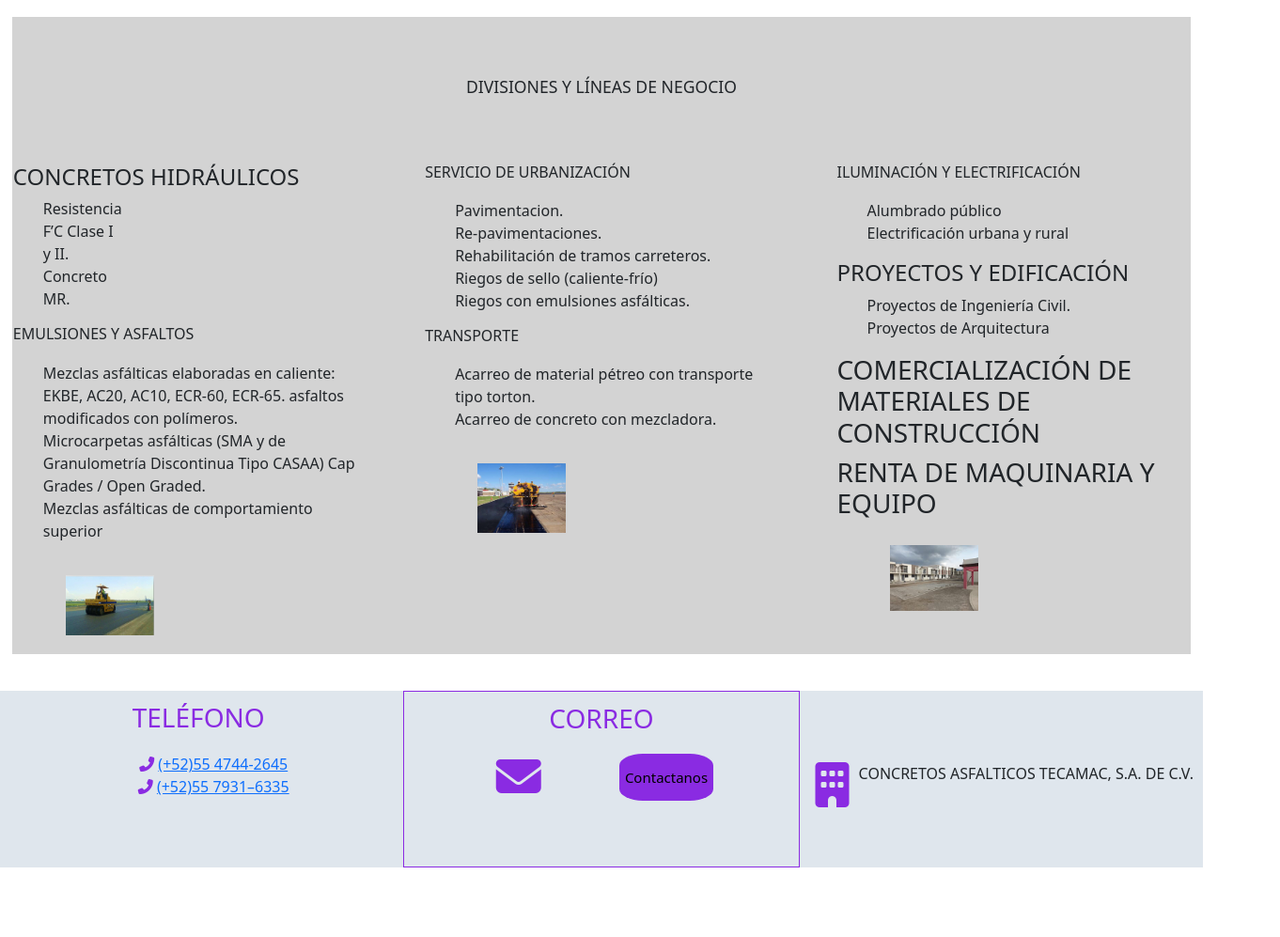
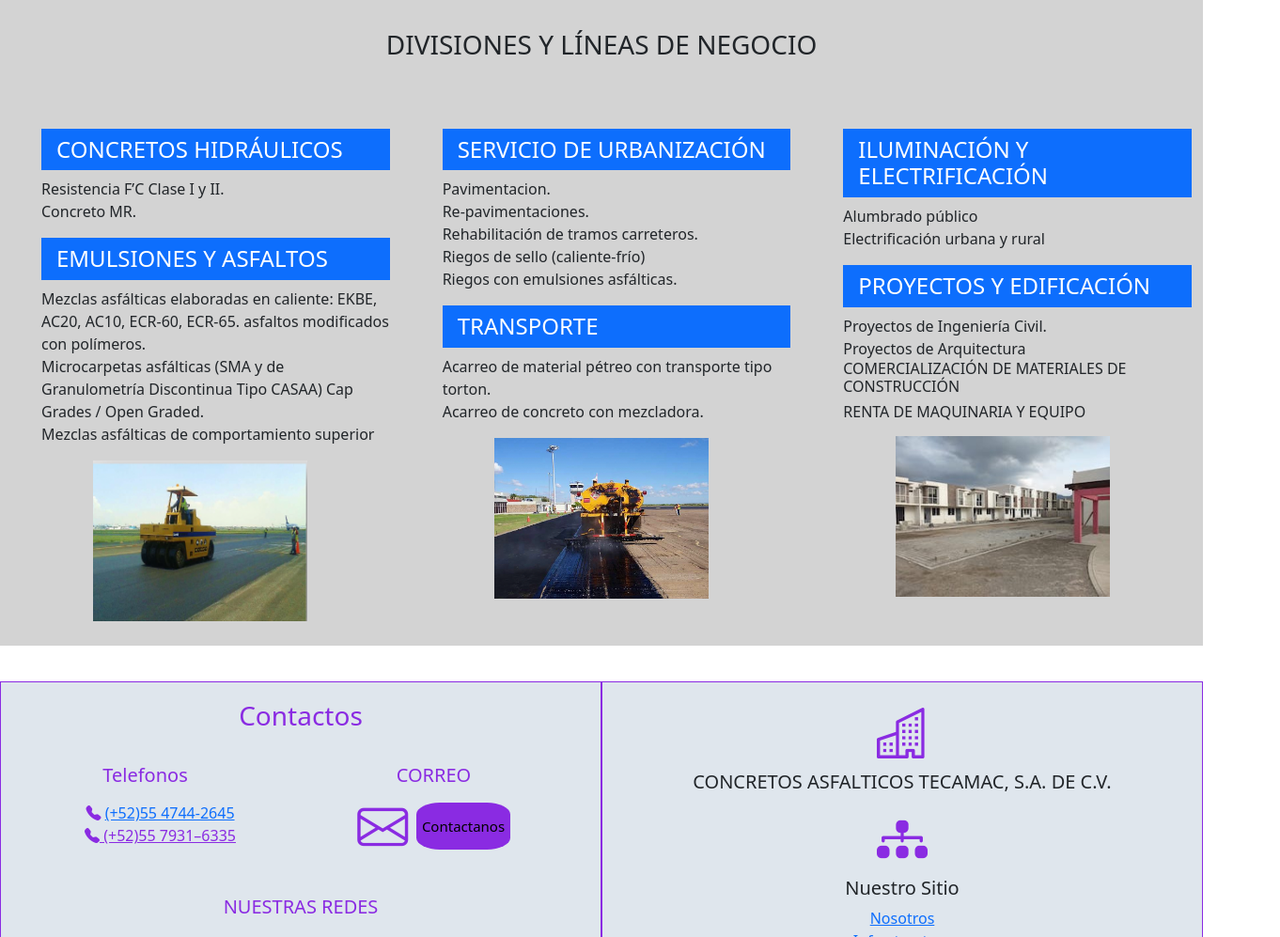
Before and after one commit to nfillon/Catsa-Web, a plain HTML site: page pages/infrastructura.html in a window 1280 px wide. Shown: the part 1161-2158 px from the top of the page at 94% size, 1362 px wide, since content can reach past the window. Before the commit the page ends 2084 px from the top, so only its background shows below. Drawn offline with nearby package versions, Linux system fonts and the light colour scheme.

Commit message:
rama scss

```diff
--- a/css/catsa.css
+++ b/css/catsa.css
@@ -111,6 +111,8 @@
     text-align: center;
 }
 
+.divInfra
+
 /*third section index con Flexbox*/
 
 .contenedor {
--- a/css/catsa2.css
+++ b/css/catsa2.css
@@ -3,8 +3,6 @@
     padding: 0;
     box-sizing: border-box;
 }
-
-
 
 /* Contenedor Flex para toda la pagina */
 
@@ -41,8 +39,6 @@
 
 /* INDEX */
 
-
-
 .textAboutH3 {
     padding-top: 15%;
     font-size: 1.3em;
@@ -54,8 +50,6 @@
     font-size: 1.3em;
     color: blueviolet;
     text-align: center;
-
-    /*white-space: pre-wrap;*/
 }
 
 .textBanner {
@@ -85,6 +79,58 @@
     text-align: center; */
     white-space: pre-line;
 }
+/*Experiencia*/
+.divInfra1 {
+    margin-bottom: 3%;
+}
+.divInfra1 div {
+    align-items: center;
+    padding-top: 2%;
+}
+.divInfra2 div img{
+    align-items: center;
+}
+.divInfra1 div div p{
+    text-align: justify;
+    text-justify: inter-word;
+}
+
+.divInfra2 {
+    width: 100%;
+    background-color: lightgray;
+    padding-bottom: 2%;
+    margin-bottom: 3%;
+}
+
+.divInfra2 div h3 {
+    padding-top: 5%;
+    padding-bottom: 5%;
+    text-align: center;
+}
+.divInfra2 div {
+    height: 110%;
+}
+
+.divInfra2 div div div  {
+    display: flex;
+    justify-content: center;
+    align-items: flex-end;
+}
+
+.divInfra2 div div img {
+    width: 228px;
+    height: 171px;
+}
+
+.divInfra2 div div img {
+    width: 228px;
+    height: 171px;
+}
+
+.divInfra2 div div h5 {
+    padding-top: 5%;
+    text-align: justify-all;
+}
 
 /*Comienza el footer*/
 ul li {
@@ -100,18 +146,14 @@
 .contenedorPhone{
     width: 33%;
     height: 100%;
-    /*height: 50%;*/
-    /* align-content: center; */
-    /*flex-direction: column;*/
+
 }
 .textFooterUL {
     text-align: center;
-    /*padding-bottom: 3%;*/
+
 }
 .fa-phone-alt {
 
-    /*padding-right: 10%;*/
-    /*content: "\e900";*/
     width: 16px;
     height: 16px;
     color: blueviolet;
--- a/pages/infrastructura.html
+++ b/pages/infrastructura.html
@@ -4,37 +4,84 @@
     <meta charset="UTF-8"/>
     <meta http-equiv="X-UA-Compatible" content="IE=edge"/>
     <meta name="viewport" content="width=device-width, initial-scale=1.0"/>
+    <meta name="keywords" content="CARRETERAS, VIALIDADES, Aeropuertos, Poryectos, Bacheo ">
+    <meta name="description" content="Catsa- Somos una constructora con 14 años de experiencia; terracerías, diseño, preconstrucción, construcción, carrateras, aeropuertos">
     <title>Catsa Web</title>
-    <link rel="stylesheet" href="../css/catsa1.css"/>
-    <link rel="stylesheet" href="https://cdn.jsdelivr.net/npm/bootstrap-icons@1.7.2/font/bootstrap-icons.css">
-    <link href="https://cdn.jsdelivr.net/npm/bootstrap@5.1.3/dist/css/bootstrap.min.css" rel="stylesheet" integrity="sha384-1BmE4kWBq78iYhFldvKuhfTAU6auU8tT94WrHftjDbrCEXSU1oBoqyl2QvZ6jIW3" crossorigin="anonymous">
+    <link rel="stylesheet" href="../css/catsa2.css" />
+    <link rel="stylesheet"
+            href="https://cdn.jsdelivr.net/npm/bootstrap-icons@1.7.2/font/bootstrap-icons.css"/>
+    <link href="https://cdn.jsdelivr.net/npm/bootstrap@5.1.3/dist/css/bootstrap.min.css"
+            rel="stylesheet"
+            integrity="sha384-1BmE4kWBq78iYhFldvKuhfTAU6auU8tT94WrHftjDbrCEXSU1oBoqyl2QvZ6jIW3"
+            crossorigin="anonymous"/>
 </head>
 <body>
 <div class="container-fluid backheader">
     <header>
         <nav class="navbar navbar-expand-lg navbar-light">
             <div class="container-fluid container-sm">
-                    <img class="navbar-brand" src="../images/LogoCatsaTransparenciaBlanco.png" alt=""/>
+                <img
+                        class="navbar-brand"
+                        src="../images/LogoCatsaTransparenciaBlanco.png"
+                        alt=""
+                />
 
-                    <button class="navbar-toggler" type="button" data-bs-toggle="collapse" data-bs-target="#navbarNav" aria-controls="navbarNav" aria-expanded="false" aria-label="Toggle navigation">
+                <button
+                        class="navbar-toggler"
+                        type="button"
+                        data-bs-toggle="collapse"
+                        data-bs-target="#navbarNav"
+                        aria-controls="navbarNav"
+                        aria-expanded="false"
+                        aria-label="Toggle navigation"
+                >
                     <span class="navbar-toggler-icon"></span>
                 </button>
-                    <div class="collapse navbar-collapse justify-content-end" id="navbarNav">
+                <div
+                        class="collapse navbar-collapse justify-content-end"
+                        id="navbarNav"
+                >
                     <ul class="navbar-nav">
                         <li class="nav-item">
-                                <a class="nav-link active" style="color: white;" aria-current="page" href="../index.html">Nosotros</a>
+                            <a
+                                    class="nav-link active"
+                                    style="color: white"
+                                    aria-current="page"
+                                    href="../index.html"
+                            >Nosotros</a
+                            >
                         </li>
                         <li class="nav-item">
-                                <a class="nav-link active" style="color: white;" href="infrastructura.html">Insfrastructura</a>
+                            <a
+                                    class="nav-link active"
+                                    style="color: white"
+                                    href="infrastructura.html"
+                            >Insfrastructura</a
+                            >
                         </li>
                         <li class="nav-item">
-                                <a class="nav-link active" style="color: white;" href="experiencia.html">Experiencia</a>
+                            <a
+                                    class="nav-link active"
+                                    style="color: white"
+                                    href="experiencia.html"
+                            >Experiencia</a
+                            >
                         </li>
                         <li class="nav-item">
-                                <a class="nav-link active" style="color: white;" href="proyectos.html" >Proyectos</a>
+                            <a
+                                    class="nav-link active"
+                                    style="color: white"
+                                    href="proyectos.html"
+                            >Proyectos</a
+                            >
                         </li>
                         <li class="nav-item">
-                                <a class="nav-link active" style="color: white;" href="contacto.html" >Contacto</a>
+                            <a
+                                    class="nav-link active"
+                                    style="color: white"
+                                    href="contacto.html"
+                            >Contacto</a
+                            >
                         </li>
                     </ul>
                 </div>
@@ -42,18 +89,17 @@
         </nav>
     </header>
 </div>
-<section>
-    <div class="contenedor">
-        <div class="contenedorInfraInternal">
-            <img class="imgInfra1" src="../images/infrastructuraImg1.jpg" alt="mapa"/>
-        </div>
-        <div class="contenedorInfraInternal0">
-            <p class="textInfra2">
+<section class="container divInfra1 ">
+    <div class="row">
+         <img class="col-xs-6 col-sm-6 col-md-6 col-lg-6 col-xl-6" src="../images/infrastructuraImg1.jpg" alt="mapa"/>
+            <div class="col-xs-6 col-sm-6 col-md-6 col-lg-6 col-xl-6">
+            <p >
             Para garantizar el cumplimiento de las especificaciones solicitadas
             por nuestros clientes, en nuestras Planta de Concreto y Asfalto
             contamos con laboratorio de control de calidad, para verificar la
             calidad de los materiales utilizados en la producción.
-
+            </p>
+            <p>
             Las instalaciones cuentan con la maquinaria y el equipo con
             tecnología de punta, cumpliendo con las normas y especificaciones
             vigentes, tanto en la producción como en la distribución.
@@ -61,21 +107,17 @@
         </div>
     </div>
 </section>
-<section class="borderInfra1">
-    <div>
-        <h3 class="textInfraH3">DIVISIONES Y LÍNEAS DE NEGOCIO</h3>
-    </div>
-    <div class="contenedor contenedorInfra">
-        <div class="contenedorInfraInternal1">
-            <div>
-                <h4>CONCRETOS HIDRÁULICOS </h4>
-            </div>
-            <ul class="contenedorInfraInternal1">
+<section class="container-fluid divInfra2">
+<div class="row">
+        <h3>DIVISIONES Y LÍNEAS DE NEGOCIO</h3>
+        <div class="col-xs-4 col-sm-4 col-md-4 col-lg-4 col-xl-4">
+            <ul>
+                <h4 class="list-group-item border-0 active fas fas-">CONCRETOS HIDRÁULICOS </h4>
                 <li>Resistencia F’C Clase I y II.</li>
                 <li>Concreto MR.</li>
             </ul>
-            <h4 class="textInfraH4">EMULSIONES Y ASFALTOS</h4>
             <ul>
+                <h4 class="list-group-item border-0 active fas fas-">EMULSIONES Y ASFALTOS</h4>
                 <li>Mezclas asfálticas elaboradas en caliente: EKBE, AC20, AC10, ECR-60, ECR-65. asfaltos modificados
                     con
                     polímeros.
@@ -85,78 +127,115 @@
                 <li>Mezclas asfálticas de comportamiento superior</li>
             </ul>
             <div>
-                <img class="imgInfra2" src="../images/InfrastructuraImg2.jpg" alt="maquinaria">
+                <img src="../images/InfrastructuraImg2.jpg" alt="maquinaria">
             </div>
         </div>
-        <div class="contenedorInfraInternal1">
-            <h4 class="textInfraH4">SERVICIO DE URBANIZACIÓN </h4>
+        <div class="col-xs-4 col-sm-4 col-md-4 col-lg-4 col-xl-4">
             <ul>
+                <h4 class="list-group-item border-0 active fas fas-" >SERVICIO DE URBANIZACIÓN </h4>
                 <li>Pavimentacion.</li>
                 <li>Re-pavimentaciones.</li>
                 <li>Rehabilitación de tramos carreteros.</li>
                 <li>Riegos de sello (caliente-frío)</li>
                 <li>Riegos con emulsiones asfálticas.</li>
             </ul>
-            <h4 class="textInfraH4">TRANSPORTE</h4>
             <ul>
+                <h4 class="list-group-item border-0 active fas fas-">TRANSPORTE</h4>
                 <li>Acarreo de material pétreo con transporte tipo torton.</li>
                 <li>Acarreo de concreto con mezcladora.</li>
             </ul>
             <div>
-                <img class="imgInfra2" src="../images/infrastructuraImg3.jpg" alt="Maquinaria">
+                <img  src="../images/infrastructuraImg3.jpg" alt="Maquinaria">
             </div>
         </div>
-        <div class="contenedorInfraInternal1">
-            <h4 class="textInfraH4">ILUMINACIÓN Y ELECTRIFICACIÓN</h4>
+        <div class="col-xs-4 col-sm-4 col-md-4 col-lg-4 col-xl-4">
             <ul>
-                <li>Alumbrado público</li>
+                <h4 class="list-group-item border-0 active fas fas-">ILUMINACIÓN Y ELECTRIFICACIÓN</h4>
+                <li >Alumbrado público</li>
                 <li>Electrificación urbana y rural</li>
             </ul>
-            <h4>PROYECTOS Y EDIFICACIÓN</h4>
             <ul>
+                <h4 class="list-group-item border-0 active fas fas-">PROYECTOS Y EDIFICACIÓN</h4>
                 <li>Proyectos de Ingeniería Civil.</li>
                 <li>Proyectos de Arquitectura</li>
+                <h6>COMERCIALIZACIÓN DE MATERIALES DE CONSTRUCCIÓN</h6>
+                <h6>RENTA DE MAQUINARIA Y EQUIPO</h6>
             </ul>
-            <h3>COMERCIALIZACIÓN DE MATERIALES DE CONSTRUCCIÓN</h3>
-            <h3>RENTA DE MAQUINARIA Y EQUIPO</h3>
             <div>
-                <img class="imgInfra2" src="../images/infrascasa1.jpeg" alt="proyectos">
+                <img  src="../images/infrascasa1.jpeg" alt="proyectos">
             </div>
         </div>
 </div>
 </section>
-<footer class="contenedorFooter">
-    <div class="contenedorPhone" >
-        <h3 class="textFooterH3">TELÉFONO</h3>
+<div class="container-fluid">
+    <footer class="row contenedorFooter">
+        <div class=" accordion col-xs-6 col-sm-6 col-md-6 col-lg-6 col-xl-6 contenedorFooterBorder">
+            <div class="col-12">
+                <h3 class="textFooterH3">Contactos</h3>
+            </div>
+            <div class="row col-12">
+                <div class="col-xs-6 col-sm-6 col-md-6 col-lg-6 col-xl-6">
+                    <h5 class="textFooterH3">Telefonos</h5>
                     <ul class="textFooterUL">
                         <li>
-                <i class="fas fa-phone-alt"></i> <a href="tel:+525547442645">(+52)55 4744-2645</a>
+                            <i class="bi bi-telephone-fill" style="width: 24px; height: 24px; color: blueviolet"></i>
+                            <a href="tel:+525547442645"> (+52)55 4744-2645</a>
                         </li>
                         <li>
-                <i class="fas fa-phone-alt"></i> <a href="tel:+525547442645">(+52)55 7931–6335</a>
+                            <a class="bi bi-telephone-fill" style="width: 24px; height: 24px; color: blueviolet"
+                               href="tel:+525547442645"> (+52)55 7931–6335</a>
                         </li>
                     </ul>
                 </div>
-    <div class="contenedorFooterBorder">
-        <h3 class="textFooterH3">CORREO</h3>
-        <div>
-            <form class="contenedorMail" action="contacto.html">
-                <i class="fas fa-envelope"></i>
-                <button class="btn1" type="submit">Contactanos</button>
+                <div class="col-xs-6 col-sm-6 col-md-6 col-lg-6 col-xl-6">
+                    <h5 class="textFooterH3">CORREO</h5>
+                    <div class="contenedorMail">
+                        <i class="bi bi-envelope"></i>
+                        <form action="pages/contacto.html">
+                            <button class="btn1 " type="submit">Contactanos</button>
                         </form>
                     </div>
                 </div>
-    <div class="contenedorOfficer">
+            </div>
+            <div class="socialAlian">
+                <h5 class="textFooterH3">NUESTRAS REDES</h5>
+                <div class="btn-group " role="group" aria-label="Basic outlined example">
+                    <a class="btn btn-outline-primary"  role="button" href="https://www.facebook.com/"> <i class="bi bi-facebook"></i></a>
+                    <a  class="btn btn-outline-primary"  role="button" href="https://twitter.com/"> <i class="bi bi-twitter"></i></a>
+                    <a  class="btn btn-outline-primary"  role="button" href="https://www.instagram.com/"> <i class="bi bi-instagram"></i></a>
+                </div>
+            </div>
+        </div>
+        <div class="accordion col-xs-6 col-sm-6 col-md-6 col-lg-6 col-xl-6 contenedorFooterBorder contenedorOfficer">
             <div>
-            <i class="fas fa-building"></i>
+                <div>
+                    <i class="bi bi-building"></i>
+                    <h5 class="textFooterOfficer">CONCRETOS ASFALTICOS TECAMAC, S.A. DE C.V.</h5>
                 </div>
-        <div>
-            <p class="textFooterOfficer">CONCRETOS ASFALTICOS TECAMAC, S.A. DE C.V.</p>
+                <i class="bi bi-diagram-3-fill"></i>
+                <h5 class="textFooterOfficer">Nuestro Sitio</h5>
+                <div class="row">
+                    <ul>
+                        <li><a href="index.html">Nosotros</a></li>
+                        <li><a href="pages/infrastructura.html">Infrastructura</a></li>
+                        <li><a href="pages/experiencia.html">Experiencia</a></li>
+                        <li><a href="pages/proyectos.html">Proyectos</a></li>
+                        <li><a href="pages/contacto.html">Contacto</a></li>
+                    </ul>
+                </div>
             </div>
         </div>
     </footer>
-<script src="https://kit.fontawesome.com/be3c59443e.js" crossorigin="anonymous"></script>
-<script src="https://cdn.jsdelivr.net/npm/@popperjs/core@2.10.2/dist/umd/popper.min.js" integrity="sha384-7+zCNj/IqJ95wo16oMtfsKbZ9ccEh31eOz1HGyDuCQ6wgnyJNSYdrPa03rtR1zdB" crossorigin="anonymous"></script>
-<script src="https://cdn.jsdelivr.net/npm/bootstrap@5.1.3/dist/js/bootstrap.min.js" integrity="sha384-QJHtvGhmr9XOIpI6YVutG+2QOK9T+ZnN4kzFN1RtK3zEFEIsxhlmWl5/YESvpZ13" crossorigin="anonymous"></script>
+</div>
+<script
+        src="https://cdn.jsdelivr.net/npm/@popperjs/core@2.10.2/dist/umd/popper.min.js"
+        integrity="sha384-7+zCNj/IqJ95wo16oMtfsKbZ9ccEh31eOz1HGyDuCQ6wgnyJNSYdrPa03rtR1zdB"
+        crossorigin="anonymous"
+></script>
+<script
+        src="https://cdn.jsdelivr.net/npm/bootstrap@5.1.3/dist/js/bootstrap.min.js"
+        integrity="sha384-QJHtvGhmr9XOIpI6YVutG+2QOK9T+ZnN4kzFN1RtK3zEFEIsxhlmWl5/YESvpZ13"
+        crossorigin="anonymous"
+></script>
 </body>
 </html>
```
Also changed, not shown: index.html (+8 -16 lines), pages/proyectos.html (+1 -1 lines). Lines whose indentation alone changed are shown as unchanged.
